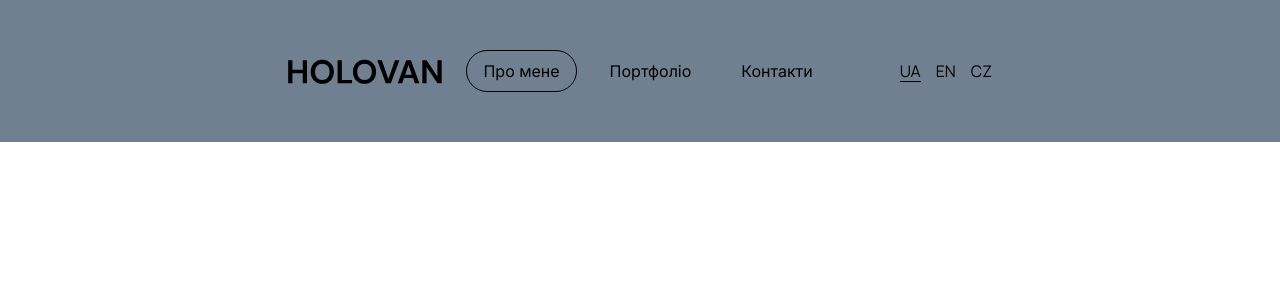
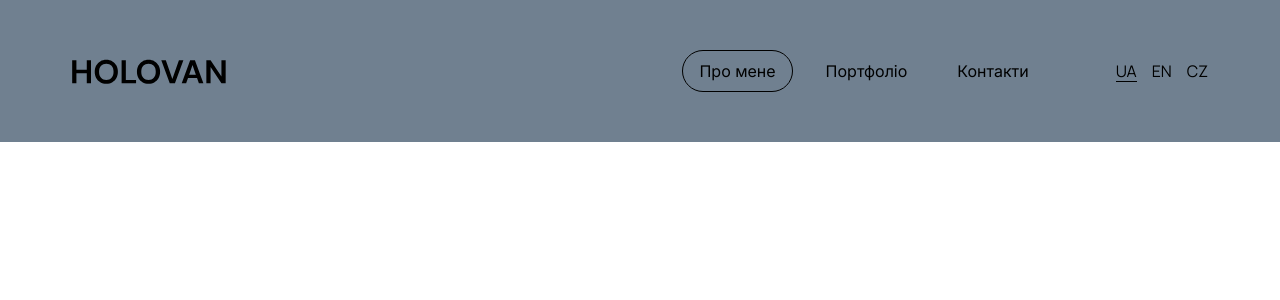
Before and after one commit to 4svEXE/HolovanMarynaPhotographer, a React (Vite) app: page / in a window 1280 px wide. Shown: the top 300 px of the page. Built offline with nearby package versions, Linux system fonts and the light colour scheme.

Commit message:
header/style: зробив додатковий брейкпоінт

```diff
--- a/src/index.scss
+++ b/src/index.scss
@@ -7,6 +7,7 @@
 }
 
 $tablet-breakpoint: 768px;
+$small-desktop-breakpoint: 1200px;
 $desktop-breakpoint: 1400px;
 
 body {
@@ -25,6 +26,13 @@ body {
   }
 }
 
+@media (min-width: $small-desktop-breakpoint) {
+  .container {
+    width: 1136px;
+  }
+}
+
+
 @media (min-width: $desktop-breakpoint) {
   .container {
     width: 1243px;
```
